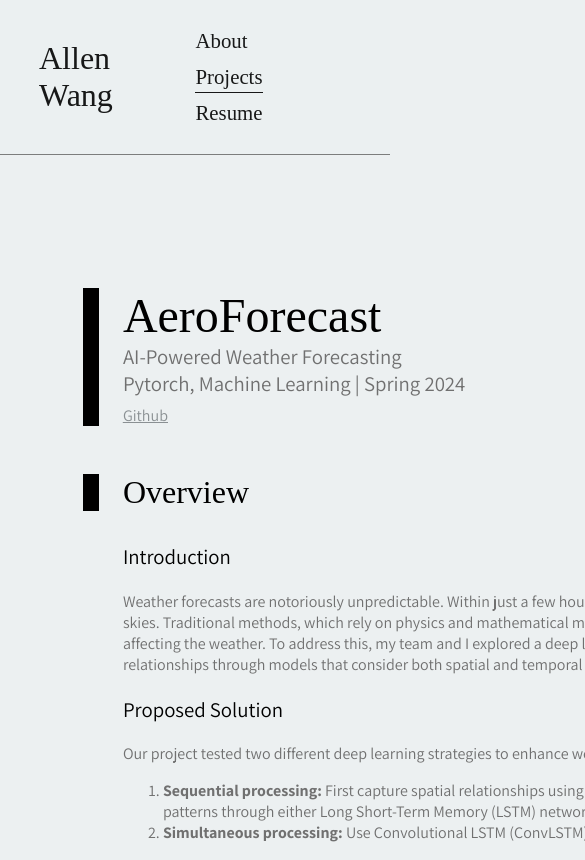
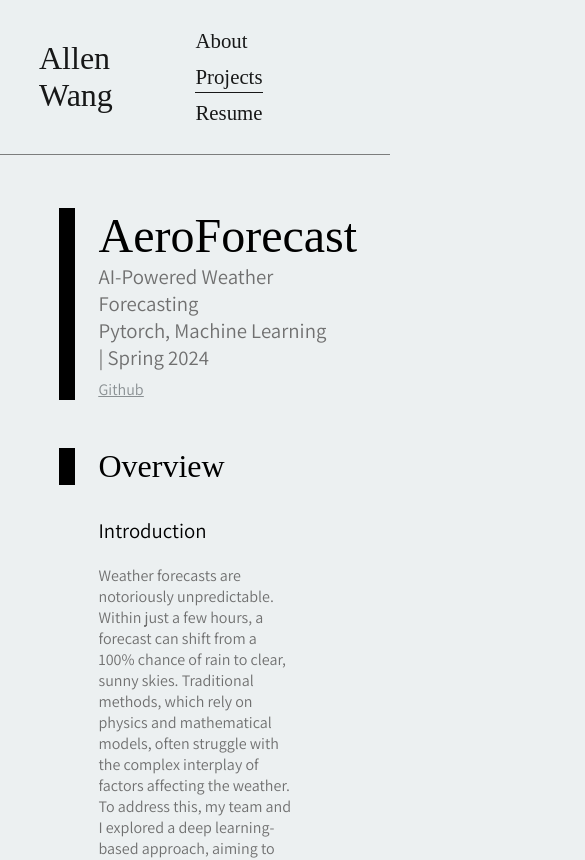
Before and after one commit to allenwang1536/personal-portfolio, a React (Create React App) app: page /projects/aeroforecast in a window 390 px wide. Shown: the top 860 px of the page, 585 px wide, since content can reach past the window. Built offline with nearby package versions, Linux system fonts and the light colour scheme; the HTML template or start-up script is replaced by a standard one; a web font is replaced by a local one.

Commit message:
fix mobile

```diff
--- a/src/App.tsx
+++ b/src/App.tsx
@@ -24,7 +24,7 @@ function ScrollToTop() {
 
 
 function App() {
-  const [addClass, setAddClass] = useState(window.innerWidth > 968);
+  const [addClass, setAddClass] = useState(window.innerWidth > 1100);
 
   useEffect(() => {
     const handleResize = () => {
@@ -52,9 +52,9 @@ function App() {
           <Route path="/projects" element={<ProjectsPage />} />
           <Route path="/resume" element={<ResumePage />} />
           <Route path="/projects/spotiduo" element={<SpotiDuoPage withOutline={addClass}/>} />
-          <Route path="/projects/aeroforecast" element={<AeroForecastPage />} />
-          <Route path="/projects/gamification" element={<WingspansGamificationPage />} />
-          <Route path="/projects/ignitecs" element={<IgniteCSPage />} />
+          <Route path="/projects/aeroforecast" element={<AeroForecastPage withOutline={addClass}/>} />
+          <Route path="/projects/gamification" element={<WingspansGamificationPage withOutline={addClass}/>} />
+          <Route path="/projects/ignitecs" element={<IgniteCSPage withOutline={addClass}/>} />
           <Route path="/projects/eastsidepockets" element={<EastSidePocketsPage />} />
           <Route path="/projects/sports" element={<SportsCardShop />} />
         </Routes>
--- a/src/pages/projects/AeroForecastPage.tsx
+++ b/src/pages/projects/AeroForecastPage.tsx
@@ -3,7 +3,7 @@ import useScrollToSection from "../../hooks/useScrollToSection";
 import { Section } from "../../types";
 import Outline from "../../components/Outline";
 
-export default function AeroForecastPage() {
+export default function AeroForecastPage({ withOutline } : { withOutline : boolean}) {
   const sections: Section[] = [
     { id: "universal-overview", title: "Overview", level: 2 },
     { id: "project-methodology", title: "Project Methodology", level: 2 },
@@ -11,7 +11,7 @@ export default function AeroForecastPage() {
   ];
   const scrollToSection = useScrollToSection();
   return (
-    <div className="with-outline">
+    <div className={withOutline ? "with-outline" : ""}>
        <Outline outline={sections} handleClick={scrollToSection} />
       <div className="project">
       <div className="project-header" id="rapt-header">
--- a/src/pages/projects/IgniteCSPage.tsx
+++ b/src/pages/projects/IgniteCSPage.tsx
@@ -3,7 +3,7 @@ import { Section } from "../../types";
 import useScrollToSection from "../../hooks/useScrollToSection";
 import Outline from "../../components/Outline";
 
-export default function IgniteCSPage() {
+export default function IgniteCSPage({ withOutline } : { withOutline : boolean}) {
   const sections: Section[] = [
     { id: "universal-overview", title: "Overview", level: 2 },
     { id: "project-process", title: "Project Process", level: 2 },
@@ -11,7 +11,7 @@ export default function IgniteCSPage() {
   ];
   const scrollToSection = useScrollToSection();
   return (
-    <div className="with-outline">
+    <div className={withOutline ? "with-outline" : ""}>
       <Outline outline={sections} handleClick={scrollToSection} />
       <div className="project">
         <div className="project-header" id="rapt-header">
--- a/src/pages/projects/WingspansGamificationPage.tsx
+++ b/src/pages/projects/WingspansGamificationPage.tsx
@@ -3,7 +3,7 @@ import { Section } from "../../types";
 import useScrollToSection from "../../hooks/useScrollToSection";
 import Outline from "../../components/Outline";
 
-export default function WingspansGamificationPage() {
+export default function WingspansGamificationPage({ withOutline } : { withOutline : boolean}) {
   const sections: Section[] = [
     { id: "universal-overview", title: "Overview", level: 2 },
     { id: "technical-features", title: "Technical Features", level: 2 },
@@ -12,7 +12,7 @@ export default function WingspansGamificationPage() {
   ];
   const scrollToSection = useScrollToSection();
   return (
-    <div className="with-outline">
+    <div className={withOutline ? "with-outline" : ""}>
       <Outline outline={sections} handleClick={scrollToSection} />
       <div className="project">
         <div className="project-header" id="maps-header">
```
